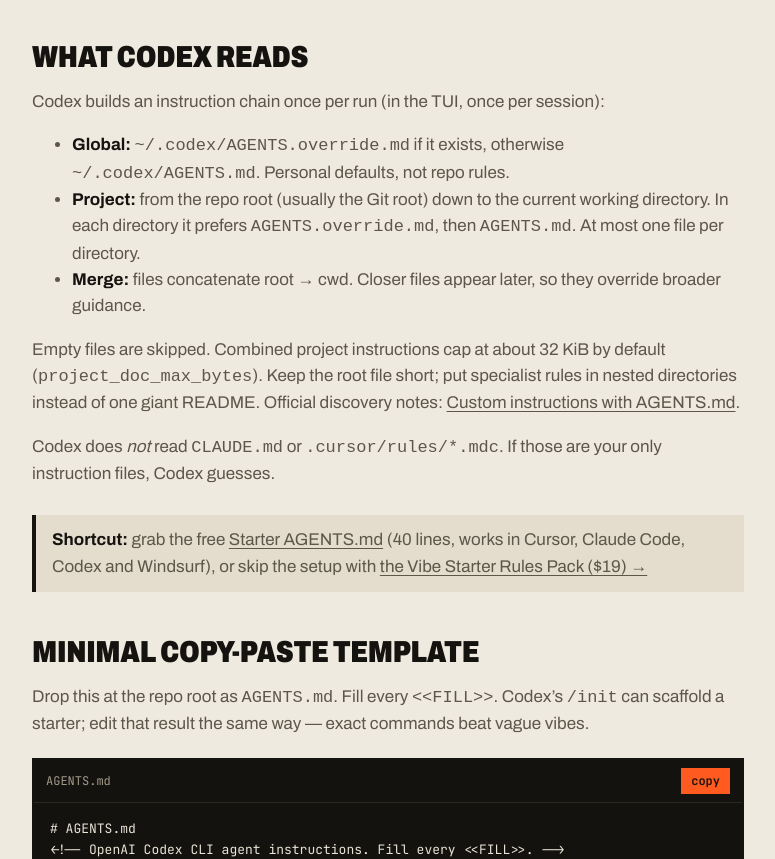
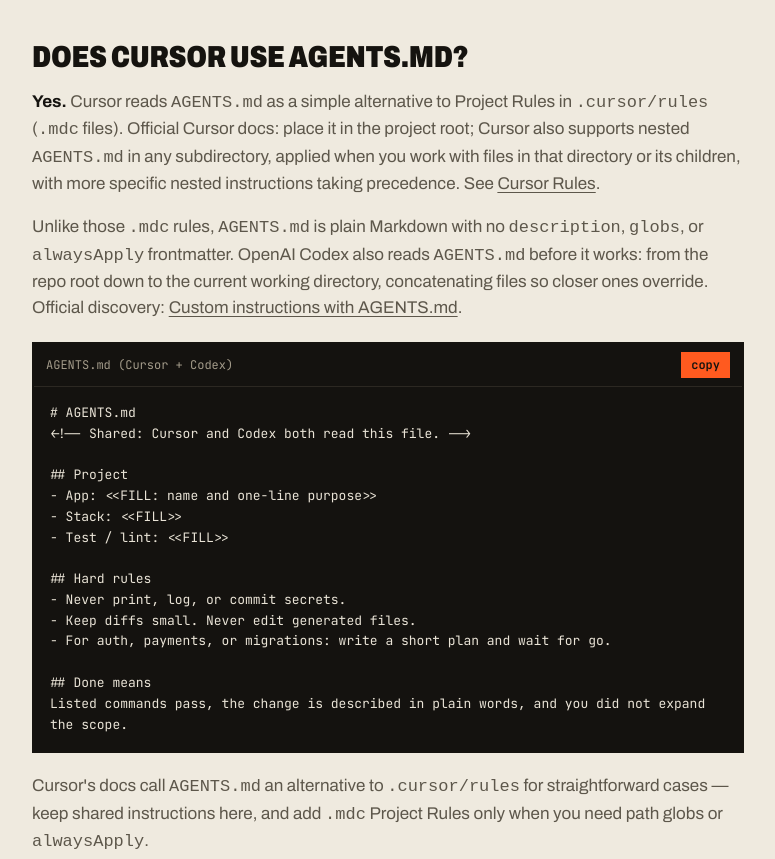
Before and after one commit to eli-alvarado/agentkit-drawer, a plain HTML site: page docs/codex-agents-md-template/index.html in a window 1280 px wide. Shown: the part 661-1520 px from the top of the page, without its empty margins (252-1027 px from the left). Drawn offline with Linux system fonts and the light colour scheme.

Commit message:
Add “Does Cursor use AGENTS.md?” answer-first section to Codex guide (#77)
Google is sending "does cursor use agents.md" and related queries to this Codex page. Add an early H2 that answers yes with Cursor and Codex doc citations, a short dual-tool snippet, and the matching FAQ JSON-LD question.

Co-authored-by: Cursor Agent <cursoragent@cursor.com>
Co-authored-by: E L I <eli-alvarado@users.noreply.github.com>

```diff
--- a/docs/codex-agents-md-template/index.html
+++ b/docs/codex-agents-md-template/index.html
@@ -30,6 +30,14 @@
   "@context": "https://schema.org",
   "@type": "FAQPage",
   "mainEntity": [
+    {
+      "@type": "Question",
+      "name": "Does Cursor use AGENTS.md?",
+      "acceptedAnswer": {
+        "@type": "Answer",
+        "text": "Yes. Cursor reads AGENTS.md as a simple alternative to Project Rules in .cursor/rules. Place it in the project root; Cursor also supports nested AGENTS.md in any subdirectory, applied when you work with files in that directory or its children, with more specific nested instructions taking precedence. Codex also reads AGENTS.md (and AGENTS.override.md) from the repo root toward the current working directory."
+      }
+    },
     {
       "@type": "Question",
       "name": "What file does OpenAI Codex read for project instructions?",
@@ -74,7 +82,7 @@
 }
 </script>
 <script type="application/ld+json">{"@context": "https://schema.org", "@type": "BreadcrumbList", "itemListElement": [{"@type": "ListItem", "position": 1, "name": "Home", "item": "https://agentkitdrawer.com/"}, {"@type": "ListItem", "position": 2, "name": "Guides", "item": "https://agentkitdrawer.com/guides/"}, {"@type": "ListItem", "position": 3, "name": "Codex AGENTS.md template", "item": "https://agentkitdrawer.com/codex-agents-md-template/"}]}</script>
-<script type="application/ld+json">{"@context": "https://schema.org", "@type": "TechArticle", "headline": "A Codex AGENTS.md template for OpenAI Codex CLI", "description": "A copy-paste AGENTS.md template for OpenAI Codex CLI: what Codex reads, nested files, AGENTS.override.md, and how it differs from CLAUDE.md and Cursor rules.", "url": "https://agentkitdrawer.com/codex-agents-md-template/", "mainEntityOfPage": "https://agentkitdrawer.com/codex-agents-md-template/", "datePublished": "2026-10-16", "dateModified": "2026-10-17", "image": "https://agentkitdrawer.com/og.png", "author": {"@type": "Organization", "name": "AgentKit Drawer", "url": "https://agentkitdrawer.com/"}, "publisher": {"@type": "Organization", "name": "AgentKit Drawer", "url": "https://agentkitdrawer.com/", "logo": {"@type": "ImageObject", "url": "https://agentkitdrawer.com/icon-512.png"}}}</script>
+<script type="application/ld+json">{"@context": "https://schema.org", "@type": "TechArticle", "headline": "A Codex AGENTS.md template for OpenAI Codex CLI", "description": "A copy-paste AGENTS.md template for OpenAI Codex CLI: what Codex reads, nested files, AGENTS.override.md, and how it differs from CLAUDE.md and Cursor rules.", "url": "https://agentkitdrawer.com/codex-agents-md-template/", "mainEntityOfPage": "https://agentkitdrawer.com/codex-agents-md-template/", "datePublished": "2026-10-16", "dateModified": "2026-11-23", "image": "https://agentkitdrawer.com/og.png", "author": {"@type": "Organization", "name": "AgentKit Drawer", "url": "https://agentkitdrawer.com/"}, "publisher": {"@type": "Organization", "name": "AgentKit Drawer", "url": "https://agentkitdrawer.com/", "logo": {"@type": "ImageObject", "url": "https://agentkitdrawer.com/icon-512.png"}}}</script>
 </head>
 <body>
 <a class="skip" href="#main">Skip to content</a>
@@ -89,6 +97,27 @@
 <p class="tldr"><strong>Short answer:</strong> Codex reads <code>AGENTS.md</code> / <code>AGENTS.override.md</code> before it works, discovering global <code>~/.codex/</code> first, then project files from the repo root toward cwd so closer files win. Keep the root file short (combined project instructions cap at about 32&nbsp;KiB) and nest specialist rules; Codex does not read <code>CLAUDE.md</code> or <code>.cursor/rules</code>. The copy-paste template is further down.</p>
 <p>OpenAI Codex reads <code>AGENTS.md</code> before it does any work. That file is the Codex CLI agent instructions for the repo: stack, commands, hard never-dos, and what “done” means. A short, specific file gets followed. A 600-line essay gets skimmed.</p>
 <p>This guide is a Codex <code>AGENTS.md</code> template you can paste today, plus how Codex actually discovers those files, and how that differs from <code>CLAUDE.md</code> and Cursor rules.</p>
+
+<h2>Does Cursor use AGENTS.md?</h2>
+<p><strong>Yes.</strong> Cursor reads <code>AGENTS.md</code> as a simple alternative to Project Rules in <code>.cursor/rules</code> (<code>.mdc</code> files). Official Cursor docs: place it in the project root; Cursor also supports nested <code>AGENTS.md</code> in any subdirectory, applied when you work with files in that directory or its children, with more specific nested instructions taking precedence. See <a href="https://cursor.com/docs/context/rules" target="_blank" rel="noopener noreferrer">Cursor Rules</a>.</p>
+<p>Unlike those <code>.mdc</code> rules, <code>AGENTS.md</code> is plain Markdown with no <code>description</code>, <code>globs</code>, or <code>alwaysApply</code> frontmatter. OpenAI Codex also reads <code>AGENTS.md</code> before it works: from the repo root down to the current working directory, concatenating files so closer ones override. Official discovery: <a href="https://learn.chatgpt.com/docs/agent-configuration/agents-md" target="_blank" rel="noopener noreferrer">Custom instructions with AGENTS.md</a>.</p>
+<div class="snip"><div class="bar"><span>AGENTS.md (Cursor + Codex)</span><button type="button" onclick="navigator.clipboard.writeText(this.closest('.snip').querySelector('pre').innerText);this.textContent='copied'">copy</button></div><pre># AGENTS.md
+&lt;!-- Shared: Cursor and Codex both read this file. --&gt;
+
+## Project
+- App: &lt;&lt;FILL: name and one-line purpose&gt;&gt;
+- Stack: &lt;&lt;FILL&gt;&gt;
+- Test / lint: &lt;&lt;FILL&gt;&gt;
+
+## Hard rules
+- Never print, log, or commit secrets.
+- Keep diffs small. Never edit generated files.
+- For auth, payments, or migrations: write a short plan and wait for go.
+
+## Done means
+Listed commands pass, the change is described in plain words, and you did not expand the scope.
+</pre></div>
+<p>Cursor's docs call <code>AGENTS.md</code> an alternative to <code>.cursor/rules</code> for straightforward cases — keep shared instructions here, and add <code>.mdc</code> Project Rules only when you need path globs or <code>alwaysApply</code>.</p>
 
 <h2>What Codex reads</h2>
 <p>Codex builds an instruction chain once per run (in the TUI, once per session):</p>
@@ -187,6 +216,7 @@ The commands above pass, the change is described in plain words, and you did not
 
 <h2 id="faq">FAQ</h2>
 <div class="faq">
+<details><summary>Does Cursor use AGENTS.md?</summary><p>Yes. Cursor reads <code>AGENTS.md</code> in the project root and in nested subdirectories as a simple alternative to <code>.cursor/rules/*.mdc</code> Project Rules. Codex also reads <code>AGENTS.md</code> (and <code>AGENTS.override.md</code>) from the repo root toward cwd.</p></details>
 <details><summary>What file does OpenAI Codex read?</summary><p>Codex CLI reads <code>AGENTS.md</code> (and <code>AGENTS.override.md</code> when present) before it starts work. Personal defaults can live in <code>~/.codex/AGENTS.md</code>. It does not read <code>CLAUDE.md</code> or Cursor <code>.mdc</code> rules.</p></details>
 <details><summary>Does Codex read CLAUDE.md or .cursor/rules?</summary><p>No. Keep shared rules in <code>AGENTS.md</code>. Point Claude Code at that file with <code>@AGENTS.md</code>. Keep Cursor path rules in <code>.cursor/rules/*.mdc</code>.</p></details>
 <details><summary>Where should the Codex AGENTS.md template live?</summary><p>Repo root, next to your lockfile. Nested <code>AGENTS.md</code> files refine the root file for a subdirectory. Codex concatenates from the Git root down to the working directory.</p></details>
--- a/docs/sitemap.xml
+++ b/docs/sitemap.xml
@@ -2,7 +2,7 @@
 <urlset xmlns="http://www.sitemaps.org/schemas/sitemap/0.9">
 <url><loc>https://agentkitdrawer.com/</loc><lastmod>2026-11-12</lastmod></url>
 <url><loc>https://agentkitdrawer.com/packs/</loc><lastmod>2026-11-12</lastmod></url>
-<url><loc>https://agentkitdrawer.com/codex-agents-md-template/</loc><lastmod>2026-11-09</lastmod></url>
+<url><loc>https://agentkitdrawer.com/codex-agents-md-template/</loc><lastmod>2026-11-23</lastmod></url>
 <url><loc>https://agentkitdrawer.com/cursor-rules-nextjs-supabase/</loc><lastmod>2026-11-09</lastmod></url>
 <url><loc>https://agentkitdrawer.com/agents-md-godot/</loc><lastmod>2026-11-09</lastmod></url>
 <url><loc>https://agentkitdrawer.com/ai-agent-system-prompt-templates/</loc><lastmod>2026-10-29</lastmod></url>
```
